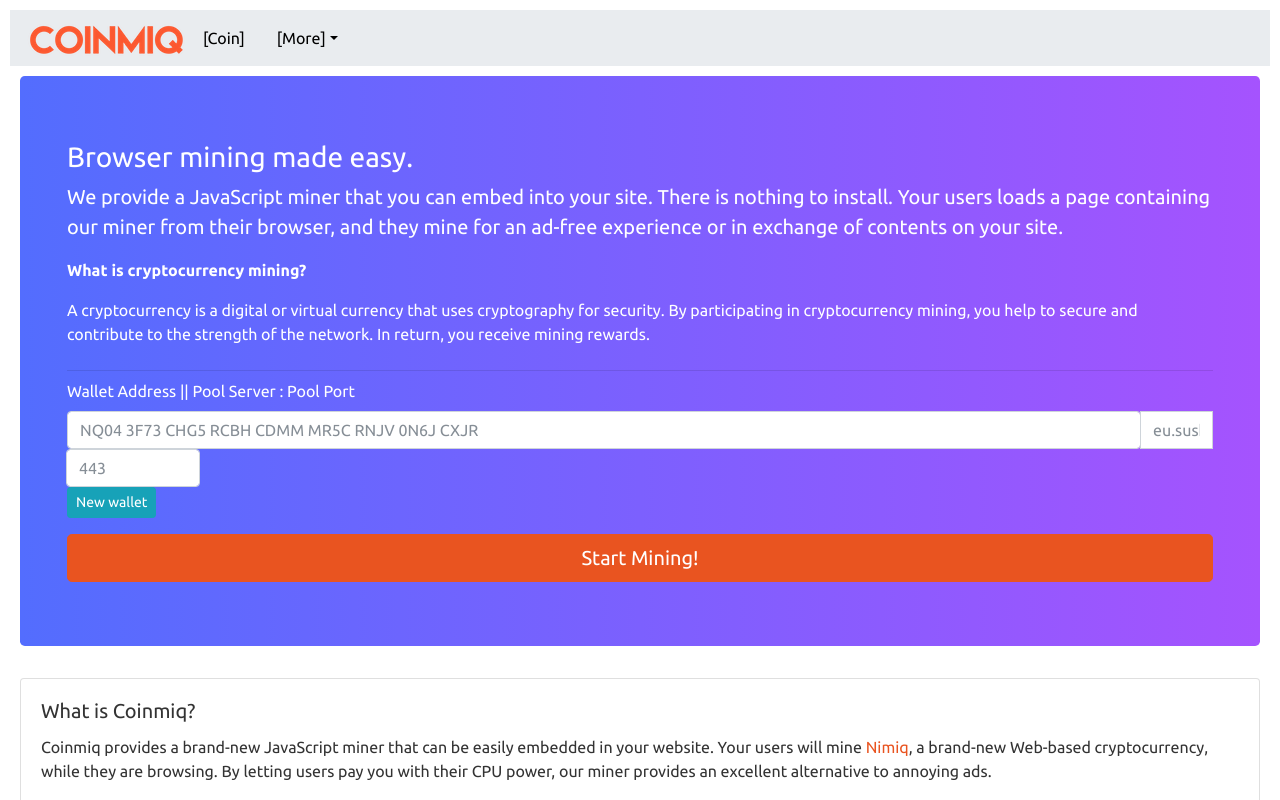
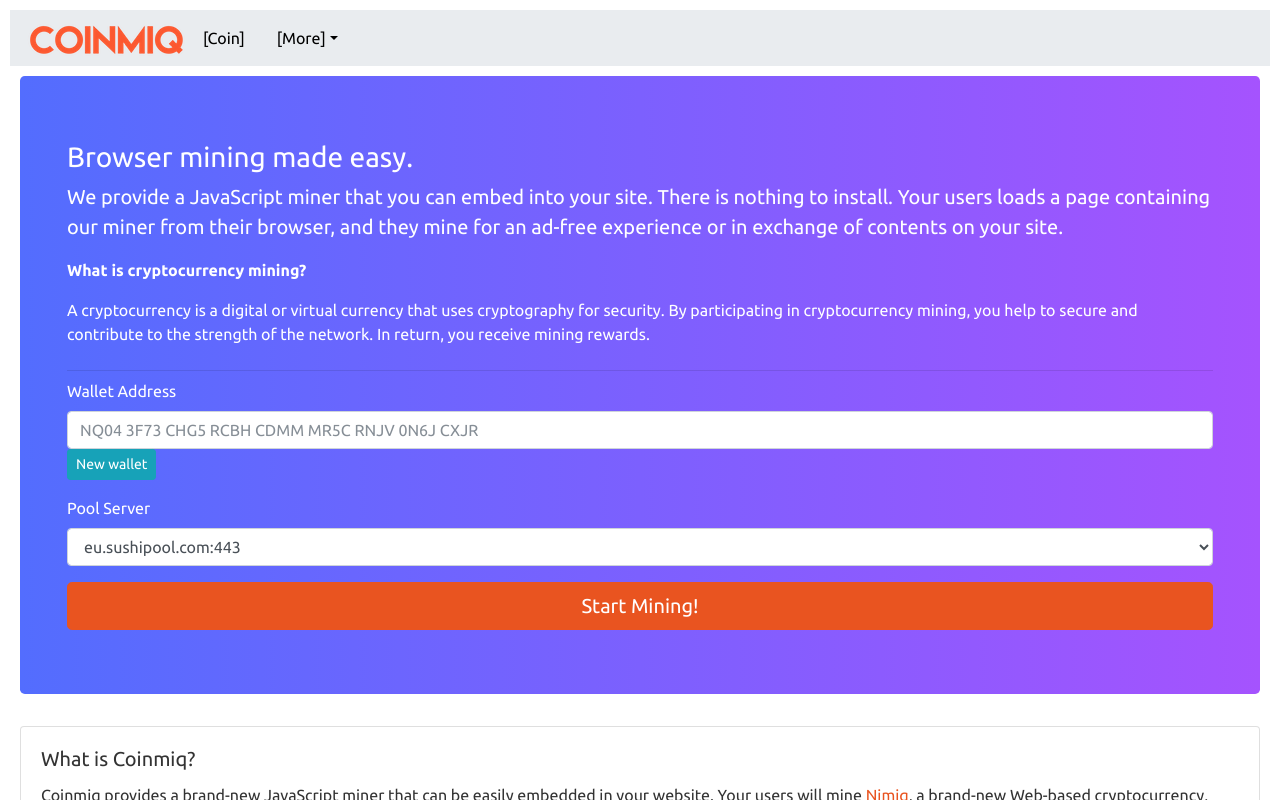
Before and after one commit to indigos33k3r/coinmiq, a React (Create React App) app: page / in a window 1280 px wide. Shown: the top 800 px of the page. Built offline with nearby package versions, Linux system fonts and the light colour scheme.

Commit message:
Added pool servers list

```diff
--- a/src/Home.js
+++ b/src/Home.js
@@ -25,8 +25,7 @@
     this.state = {
       popoverOpen: false,
       wallet: '',
-      poolServer: '',
-      poolPort: '',
+      poolServer: 'eu.sushipool.com:443',
       doMining: false
     };
     this.handleInputChange = this.handleInputChange.bind(this);
@@ -77,9 +76,7 @@
     const form = (
       <Form onSubmit={this.handleSubmit}>
         <FormGroup>
-          <Label>Wallet Address || Pool Server : Pool Port</Label>
-          <InputGroup>
-            <InputGroupAddon addonType="prepend">
+          <Label for="wallet">Wallet Address</Label>
           <Input
             type="text"
             name="wallet"
@@ -89,31 +86,24 @@
             onChange={this.handleInputChange}
             size="100"
           />
-            </InputGroupAddon>
-            <Input
-              type="text"
-              name="poolServer"
-              id="poolServer"
-              placeholder="eu.sushipool.com"
-              value={this.state.poolServer}
-              onChange={this.handleInputChange}
-              size="30"
-            />
-            <InputGroupAddon addonType="append">
-              <Input
-                type="text"
-                name="poolPort"
-                id="poolPort"
-                placeholder="443"
-                value={this.state.poolPort}
-                onChange={this.handleInputChange}
-                size="6"
-              />
-            </InputGroupAddon>
-          </InputGroup>
           <Button color="info" size="sm" onClick={this.newWallet}>
             New wallet
           </Button>
+        </FormGroup>
+        <FormGroup>
+          <Label for="poolServer">Pool Server</Label>
+          <Input
+            type="select"
+            name="poolServer"
+            id="poolServer"
+            value={this.state.poolServer}
+            onChange={this.handleInputChange}
+          >
+            <option>eu.sushipool.com:443</option>
+            <option>pool.nimpool.io:8443</option>
+            <option>pool.porkypool.com:8444</option>
+            <option>pool.bhlynd.nz:8444</option>
+          </Input>
         </FormGroup>
         <Button color="primary" size="lg" block>
           Start Mining!
@@ -122,6 +112,9 @@
     );
 
     const wallet = this.state.wallet;
+    debugger;
+    const poolServer = this.state.poolServer.split(':')[0];
+    const poolPort = this.state.poolServer.split(':')[1];
     const askToMine = this.state.doMining ? (
       <div>
         <CoinmiqMiner
@@ -131,6 +124,8 @@
           autoStart={true}
           displayMode="full"
           border={true}
+          poolServer={poolServer}
+          poolPort={poolPort}
         />
         <Button color="info" size="sm" onClick={this.checkBalance}>
           Check balance
```
Lines whose indentation alone changed are shown as unchanged.
